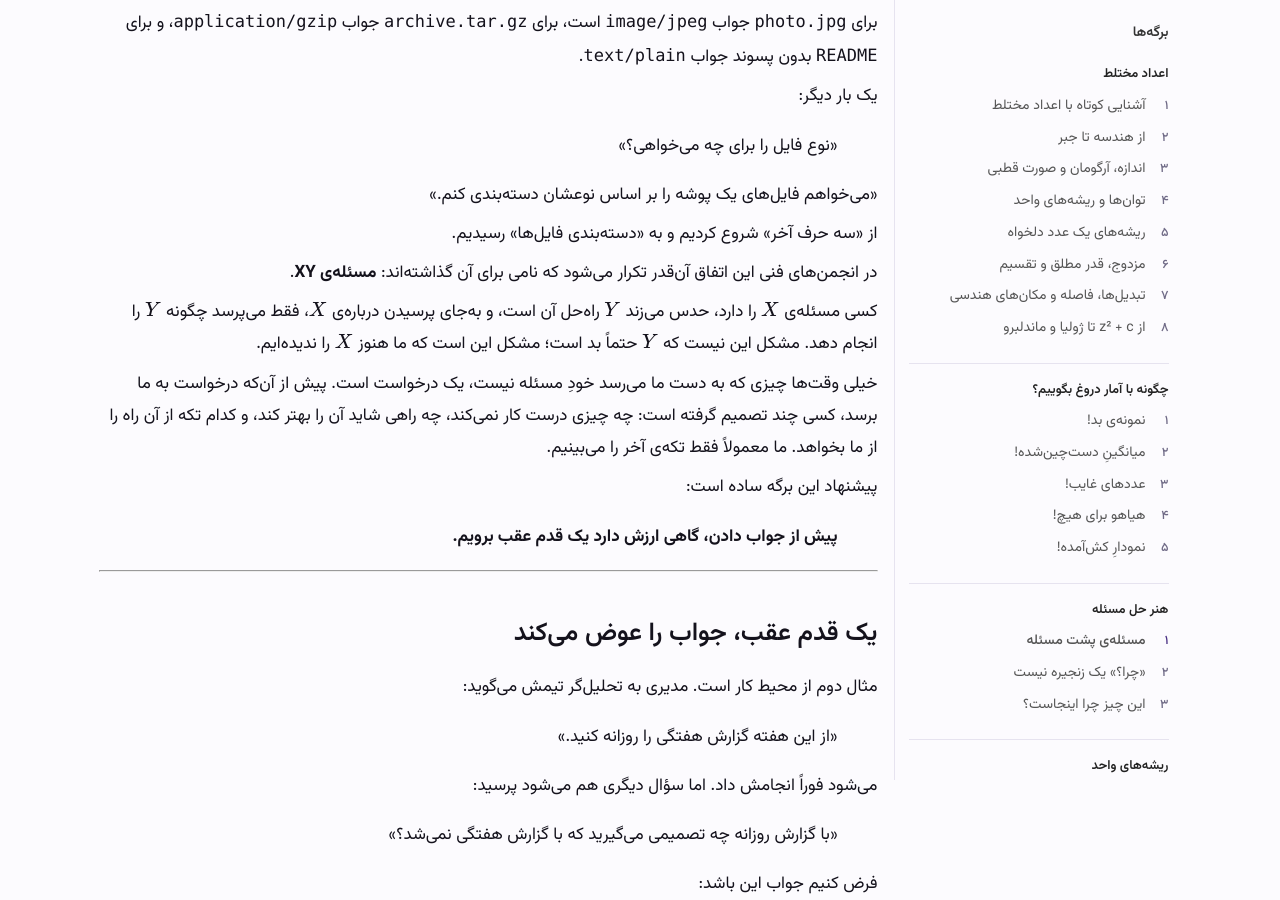
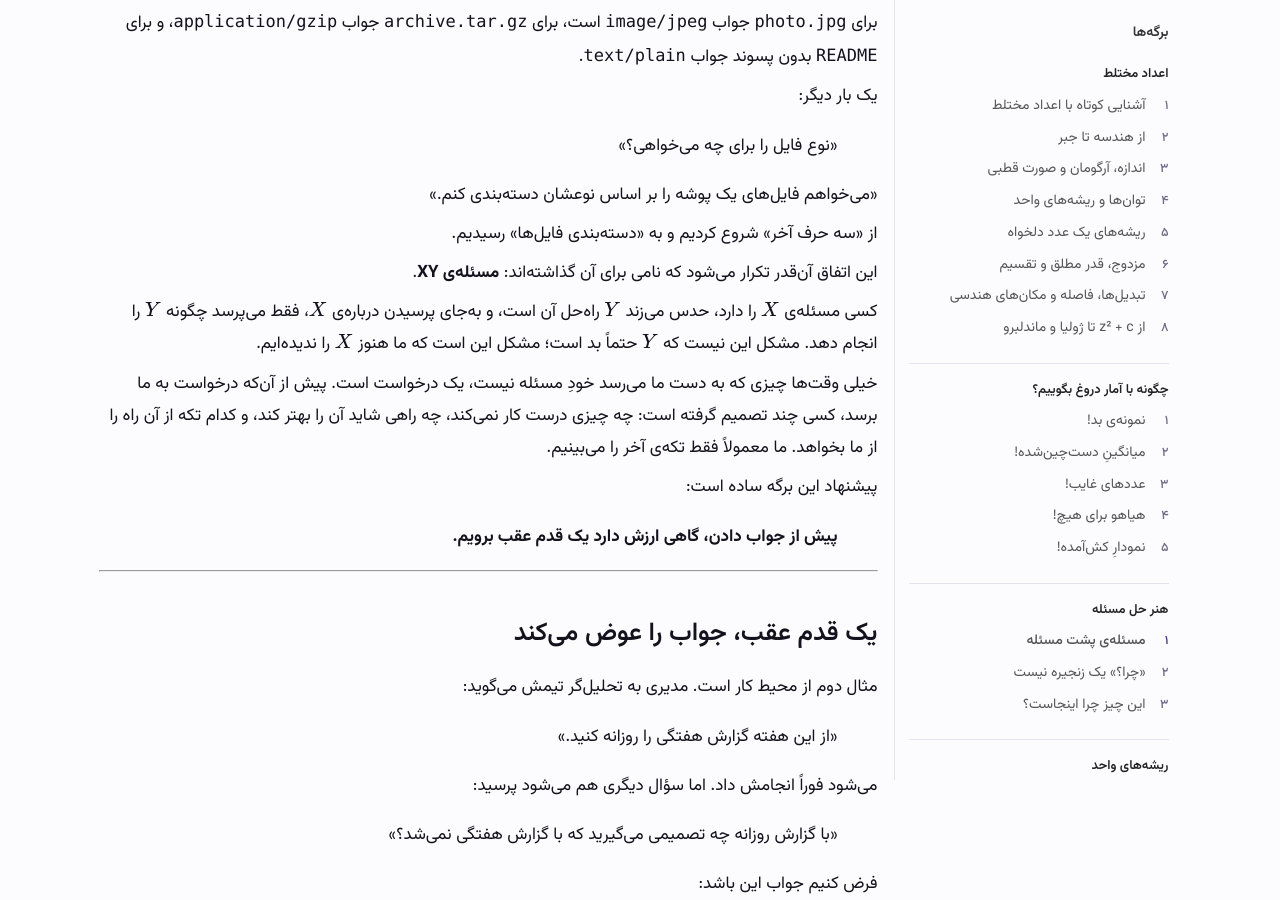
Before and after one commit to pooyarezaie/Fractal-Notes, a Jekyll site: the page built from art-of-problem-solving/the-problem-behind-the-problem.md, in a window 1280 px wide and 900 px high, scrolled down 1730 px. Built offline with Jekyll 4.4.1, drawn with Linux system fonts in a browser that asks for light colours; some of the changed text lies outside the part shown.

Commit message:
Drop the forum framing from the problem-behind-the-problem note
The opening question now comes from a colleague, the XY-problem line no
longer names a venue, and the index summary stays on the note's main idea.

Co-Authored-By: Claude Fable 5.1 <noreply@anthropic.com>

```diff
--- a/_data/site_index.yml
+++ b/_data/site_index.yml
@@ -72,7 +72,7 @@
   items:
     - title: "مسئله‌ی پشت مسئله"
       path: "art-of-problem-solving/the-problem-behind-the-problem"
-      summary: "هر درخواست انتهای زنجیره‌ای از تصمیم‌هاست که ما فقط آخرین حلقه‌اش را می‌بینیم. یک سؤال کوچک گاهی کل راه‌حل را عوض می‌کند — از انجمن‌های فنی تا بیمارستان اسکوتاری."
+      summary: "هر درخواست انتهای زنجیره‌ای از تصمیم‌هاست که ما فقط آخرین حلقه‌اش را می‌بینیم. یک سؤال کوچک گاهی حلقه‌های قبلی را نشان می‌دهد و کل راه‌حل را عوض می‌کند."
     - title: "«چرا؟» یک زنجیره نیست"
       path: "art-of-problem-solving/why-is-not-a-chain"
       summary: "پنج بار می‌پرسیم «چرا؟» و به علت ریشه‌ای می‌رسیم. اما در هر مرحله واقعاً فقط یک جواب ممکن بود؟ از یک خرابی ده‌دقیقه‌ای تا چراغ‌های یادبود جفرسون."
--- a/art-of-problem-solving/the-problem-behind-the-problem.md
+++ b/art-of-problem-solving/the-problem-behind-the-problem.md
@@ -8,7 +8,7 @@ last_modified_at: 2026-10-03
 # مسئله‌ی پشت مسئله
 **یک قدم پیش از جواب**
 
-کسی در یک انجمن فنی می‌پرسد:
+همکاری می‌پرسد:
 
 > «چطور سه حرف آخر نام یک فایل را جدا کنم؟»
 
@@ -81,7 +81,7 @@ file --mime-type -b "$name"
 
 از «سه حرف آخر» شروع کردیم و به «دسته‌بندی فایل‌ها» رسیدیم.
 
-در انجمن‌های فنی این اتفاق آن‌قدر تکرار می‌شود که نامی برای آن گذاشته‌اند: **مسئله‌ی XY**.
+این اتفاق آن‌قدر تکرار می‌شود که نامی برای آن گذاشته‌اند: **مسئله‌ی XY**.
 
 کسی مسئله‌ی $X$ را دارد، حدس می‌زند $Y$ راه‌حل آن است، و به‌جای پرسیدن درباره‌ی $X$، فقط می‌پرسد چگونه $Y$ را انجام دهد. مشکل این نیست که $Y$ حتماً بد است؛ مشکل این است که ما هنوز $X$ را ندیده‌ایم.
 
```
